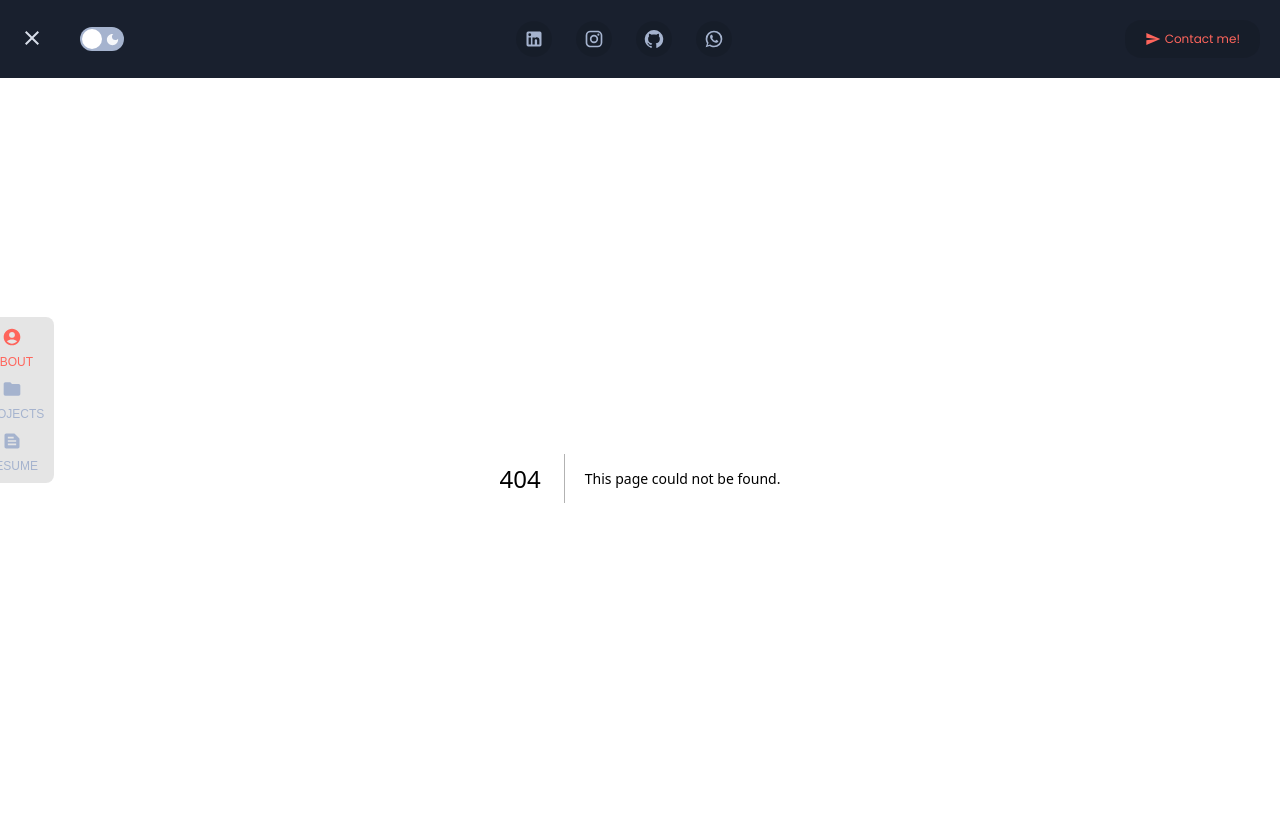
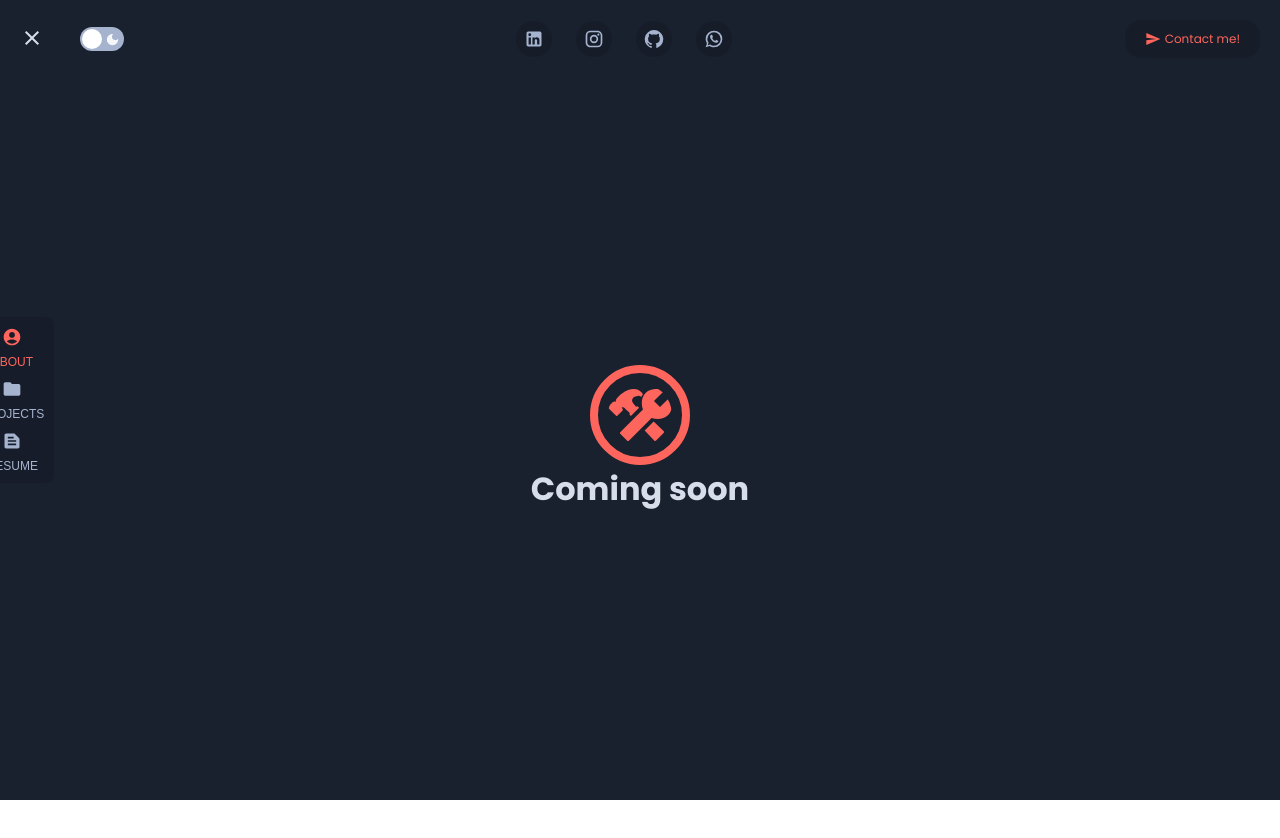
Before and after one commit to hiltonoliveir4/portfolio-developer-model, a Next.js app: page /pages/resume in a window 1280 px wide. Before the commit this address had no page. Shown: the top 838 px of the page. After the commit the page ends 800 px from the top, so only its background shows below. Built offline with nearby package versions, Linux system fonts and the light colour scheme.

Commit message:
feat: add page resume

```diff
--- /dev/null
+++ b/src/app/pages/resume/page.tsx
@@ -0,0 +1,17 @@
+"use client";
+
+import ConstructIcon from "@/app/components/icons/ConstructIcon";
+import { ThemeContext } from "@/app/providers/themeProvider";
+import { useContext } from "react";
+import "./style.scss";
+
+export default function Resume() {
+  const { globalTheme } = useContext(ThemeContext);
+
+  return (
+    <div className={`resume ${globalTheme}`}>
+      <ConstructIcon />
+      <h1 className={`title-resume ${globalTheme}`}>Coming soon</h1>
+    </div>
+  );
+}
--- /dev/null
+++ b/src/app/pages/resume/style.scss
@@ -0,0 +1,22 @@
+@import "../../../themes/index.scss";
+
+.resume {
+  display: flex;
+  flex-direction: column;
+  align-items: center;
+  justify-content: center; //TODO: remove
+  flex-grow: 1;
+  @include switchTheme("background", "bg-primary");
+
+  .title-resume {
+    @include switchTheme("color", "color-primary");
+  }
+
+  svg {
+    border-radius: 50%;
+    padding: 10px;
+    border: 8px solid #fe655c;
+    width: 100px;
+    height: 100px;
+  }
+}
```
